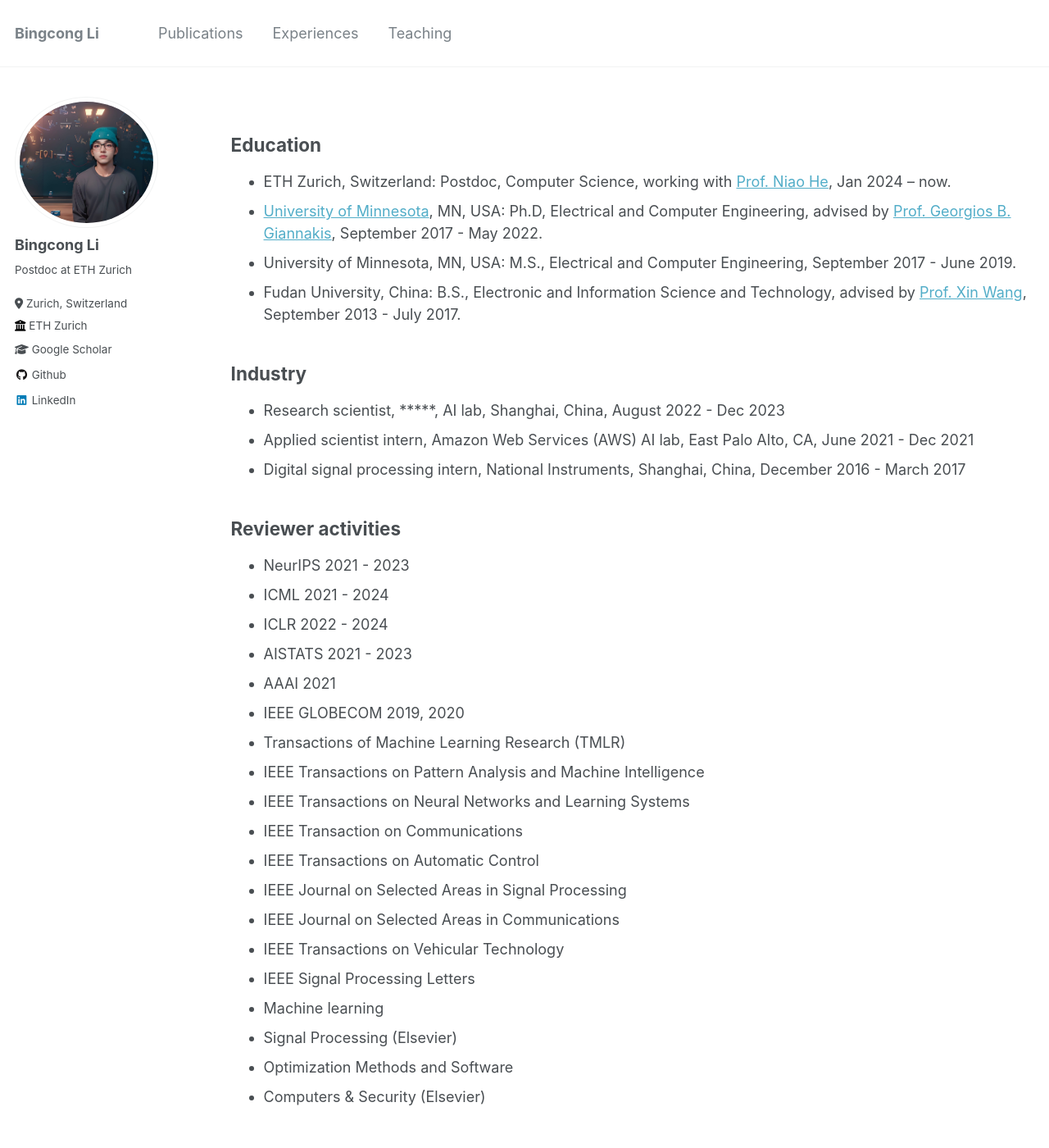
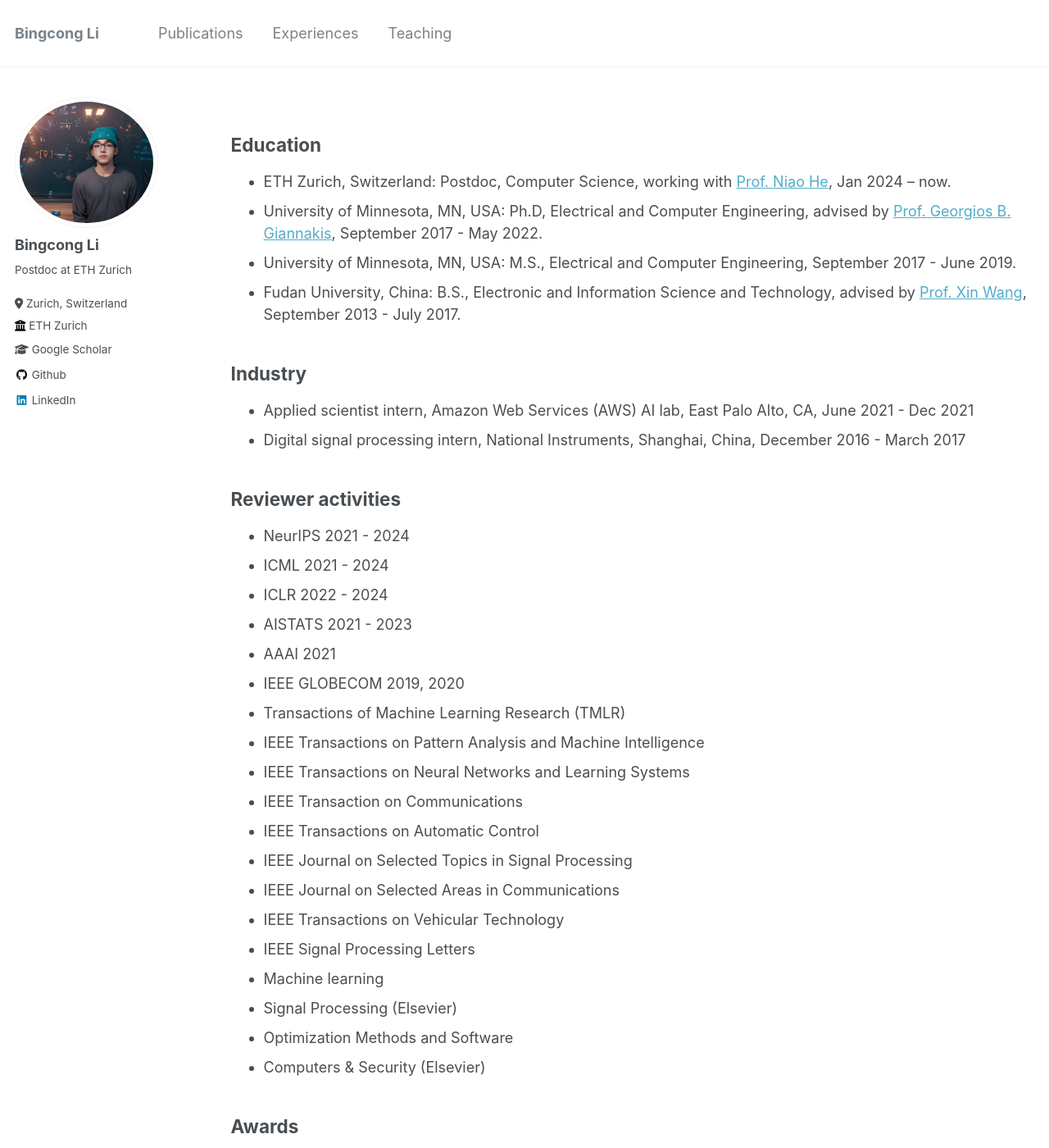
Before and after one commit to BingcongLi/bingcongli.github.io, a Jekyll site: the page built from _pages/experiences.md, in a window 1280 px wide and 1400 px high. Shown: the whole window at 82% size. Built offline with Jekyll 4.4.1, drawn with Linux system fonts in a browser that asks for light colours.

Commit message:
small update

```diff
--- a/_config.yml
+++ b/_config.yml
@@ -12,9 +12,9 @@ title                    : "Bingcong Li"
 title_separator          : "-"
 name                     : &name "Your Name"
 description              : &description "personal description"
-url                      : https://academicpages.github.io # the base hostname & protocol for your site e.g. "https://mmistakes.github.io"
+url                      : https://bingcongli.github.io/ # the base hostname & protocol for your site e.g. "https://mmistakes.github.io"
 baseurl                  : "" # the subpath of your site, e.g. "/blog"
-repository               : "academicpages/academicpages.github.io"
+repository               : "BingcongLi/bingcongli.github.io.git"
 
 # Site Author - The following control what appear as part of the author content on the side bar.
 #               If a field is blank the icon and link will not appear, otherwise it will be shown.
--- a/_pages/experiences.md
+++ b/_pages/experiences.md
@@ -9,21 +9,21 @@ Education
 ----
 
 - ETH Zurich, Switzerland: Postdoc, Computer Science, working with [Prof. Niao He](https://odi.inf.ethz.ch/niaohe.html), Jan 2024 -- now.
-- [University of Minnesota](https://twin-cities.umn.edu/), MN, USA: Ph.D, Electrical and Computer Engineering, advised by [Prof. Georgios B. Giannakis](http://spincom.umn.edu/georgios/ ), September 2017 - May 2022.
+- University of Minnesota, MN, USA: Ph.D, Electrical and Computer Engineering, advised by [Prof. Georgios B. Giannakis](http://spincom.umn.edu/georgios/ ), September 2017 - May 2022.
 - University of Minnesota, MN, USA: M.S., Electrical and Computer Engineering, September 2017 - June 2019.
 - Fudan University, China: B.S., Electronic and Information Science and Technology, advised by [Prof. Xin Wang](http://www.it.fudan.edu.cn/En/Data/View/1786 ), September 2013 - July 2017.
 
 
 Industry
 ----
-- Research scientist, *****, AI lab, Shanghai, China, August 2022 - Dec 2023
+<!-- - Research scientist, *****, AI lab, Shanghai, China, August 2022 - Dec 2023 -->
 - Applied scientist intern, Amazon Web Services (AWS) AI lab, East Palo Alto, CA, June 2021 - Dec 2021
 - Digital signal processing intern, National Instruments, Shanghai, China, December 2016 - March 2017
 
 
 Reviewer activities
 ----
-- NeurIPS 2021 - 2023
+- NeurIPS 2021 - 2024
 - ICML 2021 - 2024
 - ICLR 2022 - 2024
 - AISTATS 2021 - 2023
@@ -34,7 +34,7 @@ Reviewer activities
 - IEEE Transactions on Neural Networks and Learning Systems
 - IEEE Transaction on Communications
 - IEEE Transactions on Automatic Control
-- IEEE Journal on Selected Areas in Signal Processing
+- IEEE Journal on Selected Topics in Signal Processing
 - IEEE Journal on Selected Areas in Communications
 - IEEE Transactions on Vehicular Technology
 - IEEE Signal Processing Letters
```
Also changed, not shown: _pages/publications.md (+0 -1 lines), _pages/teaching.md (+1 -1 lines), 2 other files.
